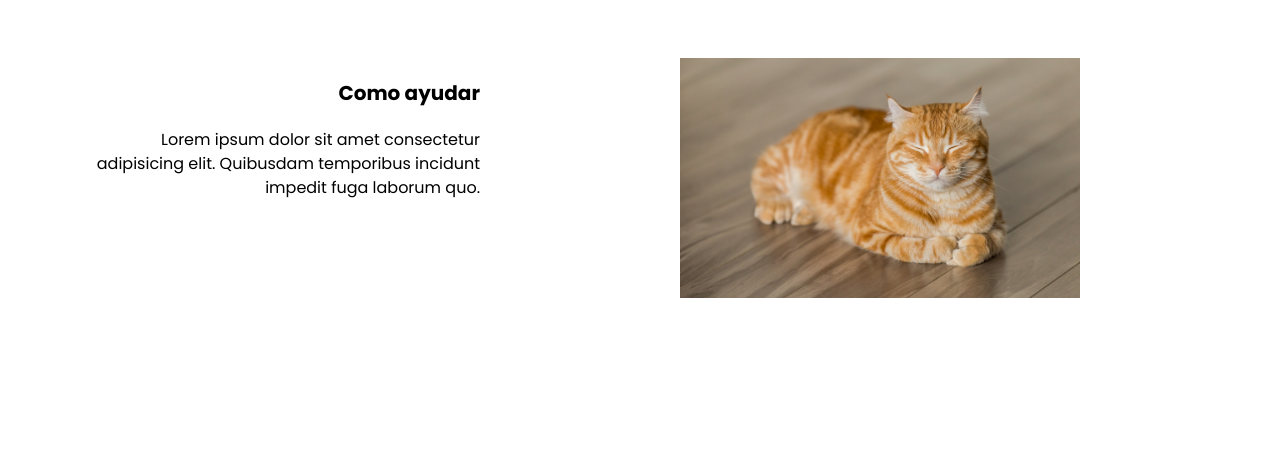
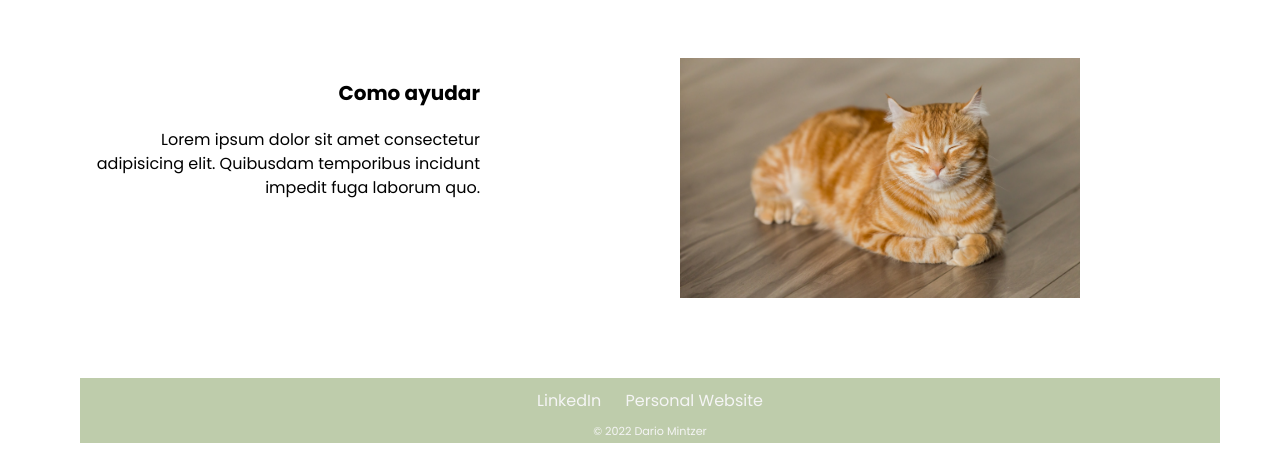
Before and after one commit to dmintzer75/jaulasvacias.github.io, a plain HTML site: page index.html in a window 1280 px wide. Shown: the part 1205-1672 px from the top of the page. Before the commit the page ends 1583 px from the top, so only its background shows below. Drawn offline with Linux system fonts and the light colour scheme.

Commit message:
finished project

```diff
--- a/css/style.scss
+++ b/css/style.scss
@@ -132,6 +132,34 @@ section.hero {
 
 }
 
+
+.bottom_container{
+    position: relative;
+    background-color: #beccab;
+    padding:10px;
+    text-align: center;
+    width: 100%;
+    height: 2.8em;
+    margin: 5em 0 0 0;
+    // font-weight: bold;
+  }
+
+.footer_link{
+    color: whitesmoke;
+    text-decoration: none;
+    padding: 0px 10px;
+    font-size: 1rem;
+    &:hover {
+        color: black;
+        text-decoration: underline;
+    }
+  }
+
+.footer{
+    color: whitesmoke;
+    font-size: 0.7rem;
+    margin: 10px auto 0;
+  }
 
 // MEDIA QUERIES ///////////////////////////////
 
--- a/index.html
+++ b/index.html
@@ -110,6 +110,18 @@
       </section>
     </div>
 
+    <div class="bottom_container">
+      <a class="footer_link" href="https://www.linkedin.com/in/dario-mintzer/"
+        >LinkedIn</a
+      >
+      <a
+        class="footer_link"
+        href="https://dmintzer75.github.io/Personal-Website/"
+        >Personal Website</a
+      >
+      <p class="footer">© 2022 Dario Mintzer</p>
+    </div>
+
     <script src="script.js" async defer></script>
   </body>
 </html>
```
Also changed, not shown: css/style.css, 1 other file.
